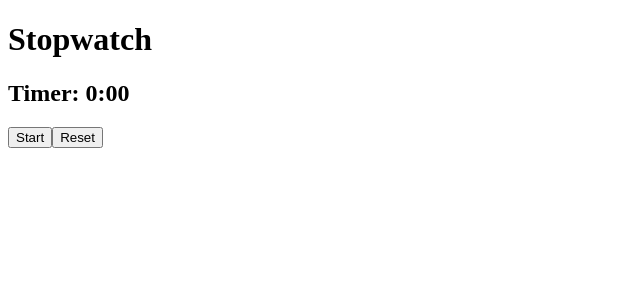
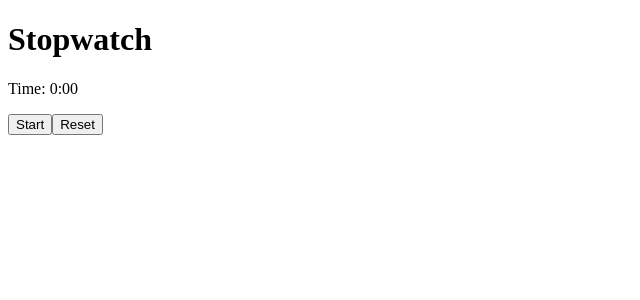
Before and after one commit to rosemani22/StopWatch, a React (Create React App) app: page / in a window 1280 px wide. Shown: the top 300 px of the page, without its empty margins (0-640 px from the left). Built offline with nearby package versions, Linux system fonts and the light colour scheme.

Commit message:
Test commit

```diff
--- a/src/Stopwatch.jsx
+++ b/src/Stopwatch.jsx
@@ -1,44 +1,44 @@
 import React from "react";
-import { useEffect , useState } from "react";
+import { useState, useEffect } from "react";
 
-function Watch()
-{
-    const [ timer,setTimer] = useState(0);
+const Watch = () => {
+    const [timer, setTimer] = useState(0);
     const [isRunning, setIsRunning] = useState(false);
 
-    const formatTime = (seconds)=> {
-        const minutes = Math.floor(seconds/60);
-        const secs = seconds % 60;
-        return `${minutes}:${secs < 10 ? "0" : ""}${secs}`;
+    useEffect(() => {
+        let timerId;
+        if (isRunning) {
+            timerId = setInterval(() => {
+                setTimer((prevTimer) => prevTimer + 1);
+            }, 1000);
+        }
+        return () => {
+            clearInterval(timerId);
+        };
+    }, [isRunning, timer]);
+
+    const formatTime = (secs) => {
+        const mins = Math.floor(secs / 60);
+        const remainingSecs = secs % 60;
+        return `${mins}:${remainingSecs < 10 ? "0" : ""}${remainingSecs}`;
     };
 
-    useEffect(()=>{
-        let interval;
-        if(isRunning)
-        {
-            interval = setInterval(()=>{
-                setTimer((prevTimer)=>prevTimer+1);
-            },1000);
-        }
-        return (()=>{clearInterval(interval);
-    })
-        },[isRunning, timer]);
+    const startReset = () => {
+        setIsRunning(!isRunning);
+    };
 
+    const resetHandler = () => {
+        setTimer(0);
+        setIsRunning(false);
+    };
     return (
-
         <div>
-        <h1>Stopwatch</h1>
-        <h2>Timer: {formatTime(timer)}</h2>
-        <button onClick={()=>{
-            setIsRunning((prev)=> !prev);
-        }}>{isRunning ? "Stop":"Start"}</button>
-        <button onClick={()=>{
-            setTimer(0);
-            setIsRunning(false);
-        }}> Reset</button>
+            <h1>Stopwatch</h1>
+            <p>Time: {formatTime(timer)}</p>
+            <button onClick={startReset}>{isRunning ? "Stop" : "Start"}</button>
+            <button onClick={resetHandler}>Reset</button>
         </div>
-
     );
-}
+};
 
 export default Watch;
```
